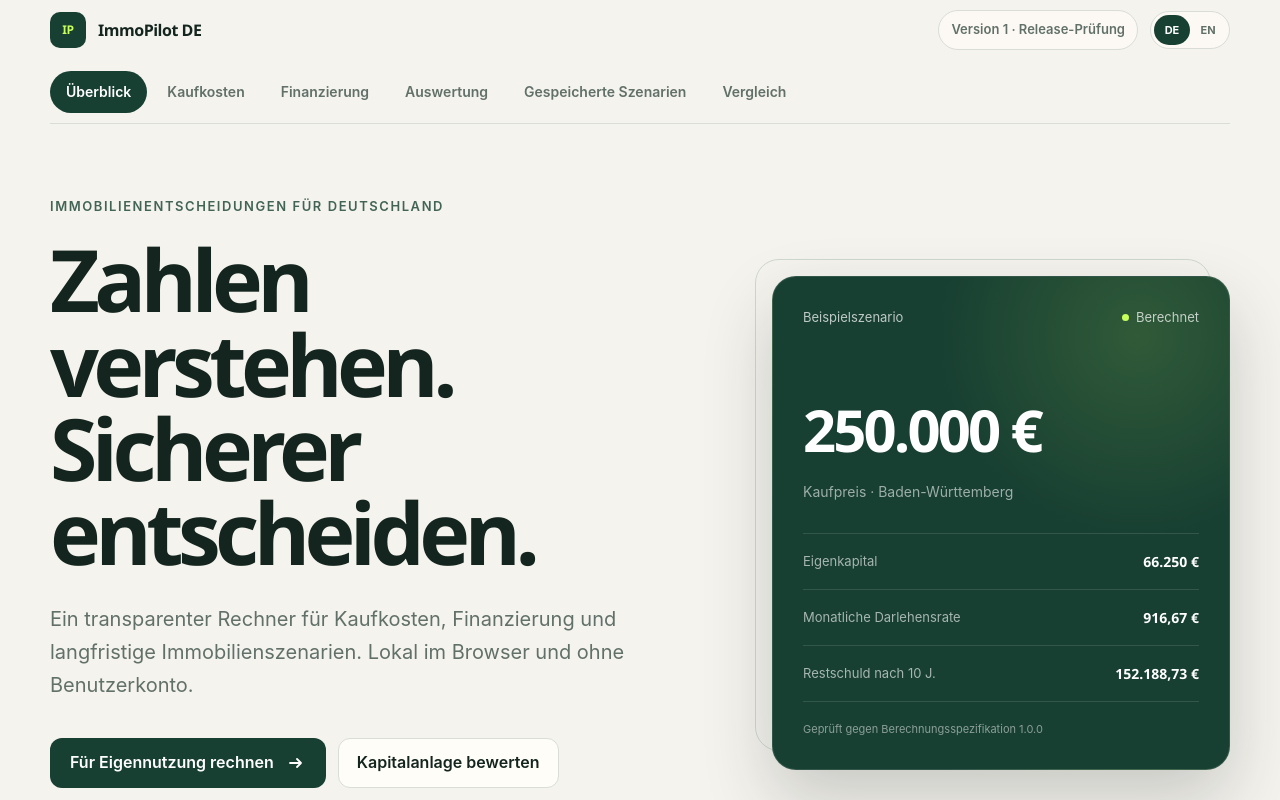
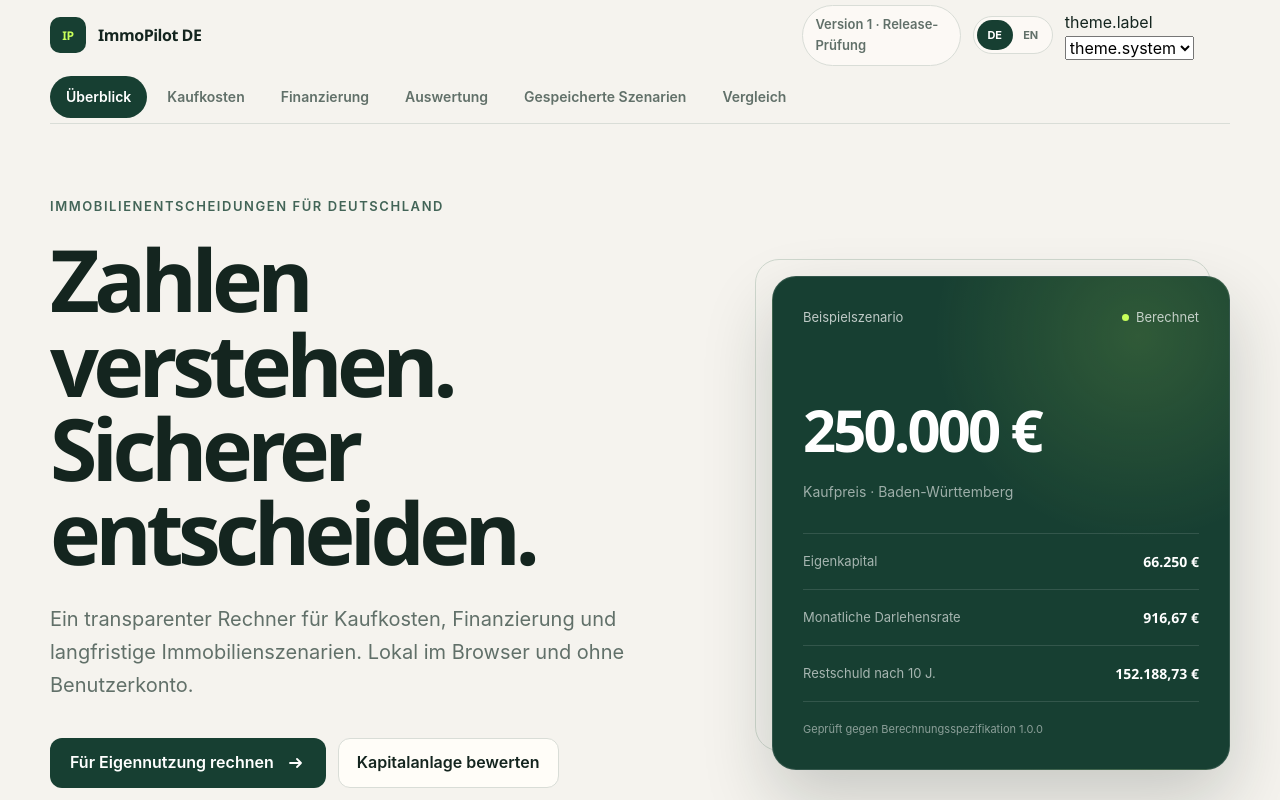
Before and after one commit to Akshat4112/immopilot-de, a React (Vite) app: page / in a window 1280 px wide. Shown: the top 800 px of the page. Built offline with nearby package versions, Linux system fonts and the light colour scheme.

Commit message:
feat(PF-007.5): add keyboard-accessible theme control to application header

```diff
--- a/src/app/AppHeader.tsx
+++ b/src/app/AppHeader.tsx
@@ -3,6 +3,7 @@ import { useTranslation } from 'react-i18next'
 import { Link } from 'react-router-dom'
 
 import { LanguageSwitcher } from '../components/LanguageSwitcher'
+import { ThemeSelector } from '../components/ThemeSelector'
 import { AppNavigation } from './AppNavigation'
 
 const navigationId = 'primary-navigation'
@@ -37,6 +38,7 @@ export function AppHeader() {
         <div className="header-actions">
           <span className="release-tag">{t('brand.release')}</span>
           <LanguageSwitcher />
+          <ThemeSelector />
           <button
             className="menu-toggle"
             type="button"
```
